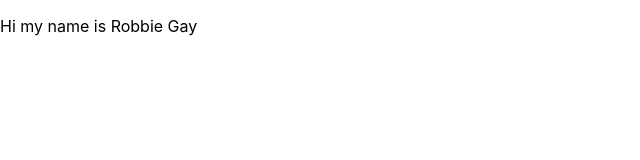
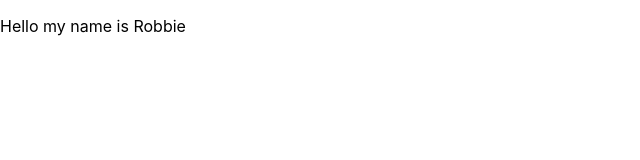
Before and after one commit to robbiegay/react-adv, a React (Create React App) app: page / in a window 1280 px wide. Shown: the top 160 px of the page, without its empty margins (0-640 px from the left). Built offline with nearby package versions, Linux system fonts and the light colour scheme.

Commit message:
Worked through MC 3 and 4

```diff
--- a/src/App.js
+++ b/src/App.js
@@ -2,18 +2,13 @@ import React from 'react';
 import logo from './logo.svg';
 import './App.css';
 
-const user = {
-  firstName: "Robbie",
-  lastName: "Gay"
-}
-
-function formatName(user) {
-  return user.firstName + " " + user.lastName;
+function Welcome(props) {
+  return <p>Hello my name is {props.name}</p>
 }
 
 function App() {
   return (
-  <p>Hi my name is {formatName(user)}</p>
+  <Welcome name="Robbie" />
   );
 }
 
```
